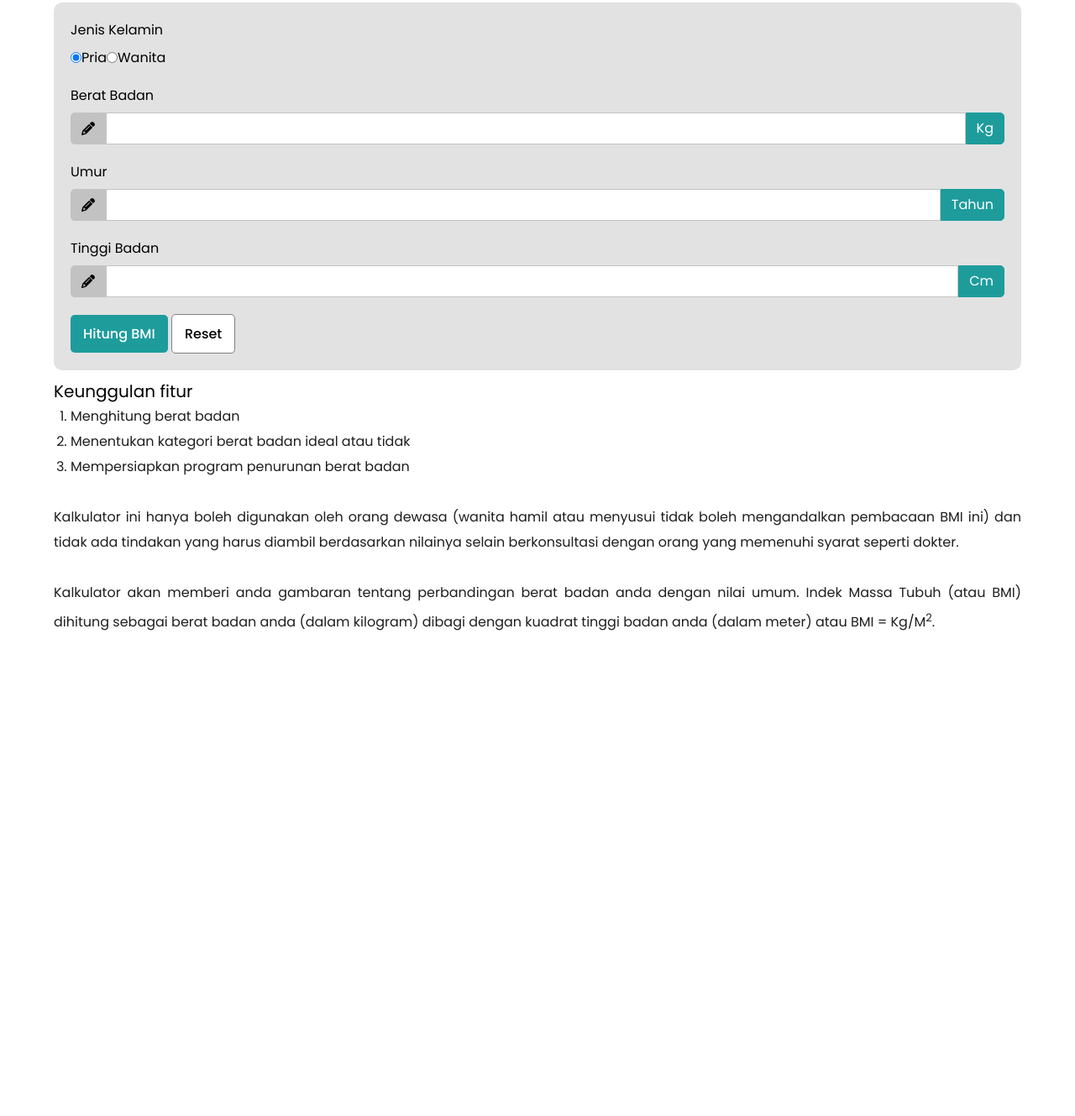
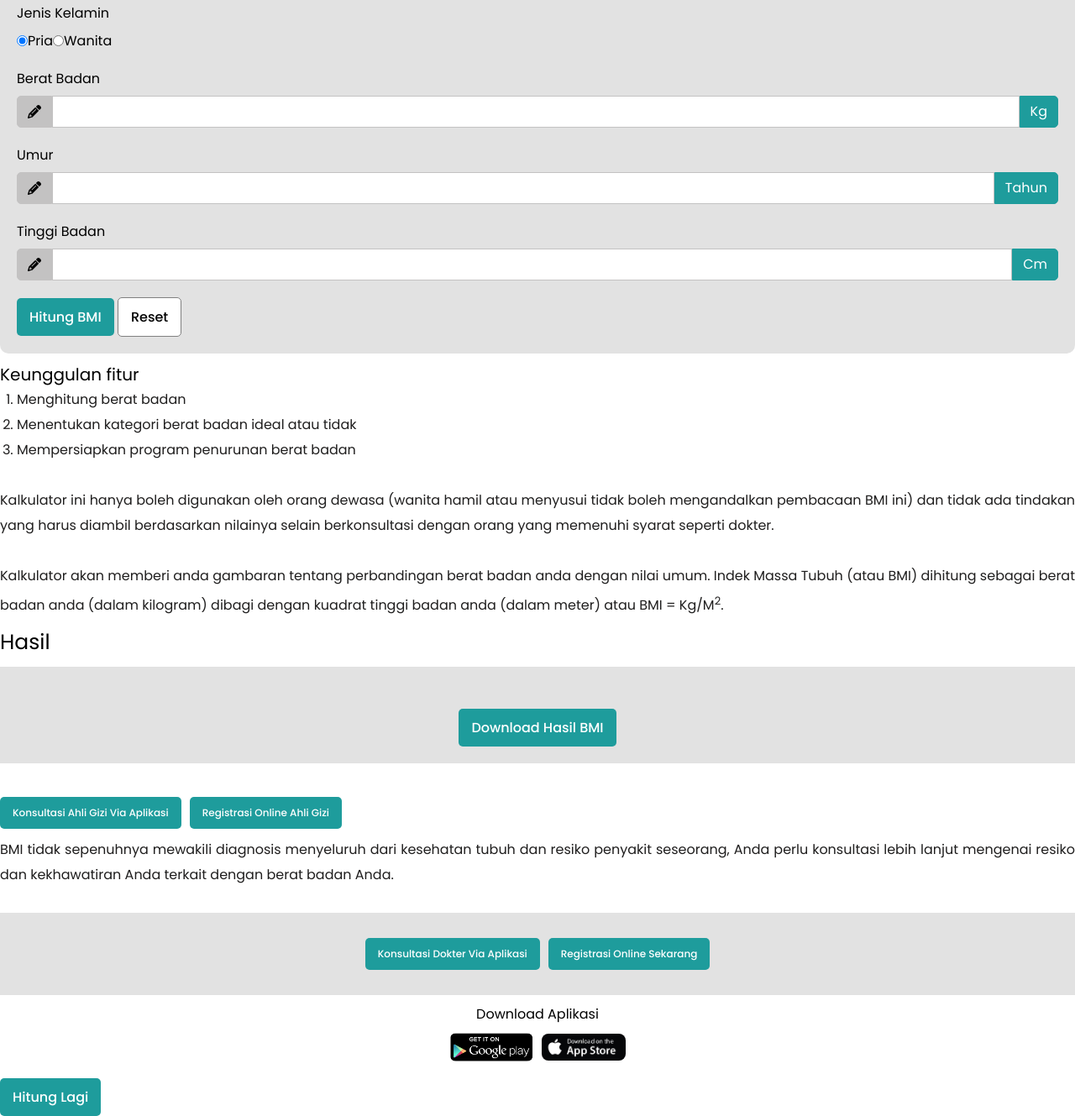
Before and after one commit to revou-fundamental-course/8-jul-24-TMFathan, a plain HTML site: page index.html in a window 1280 px wide. Shown: the part 225-1554 px from the top of the page at 84% size. Before the commit the page ends 1011 px from the top, so only its background shows below. Drawn offline with Linux system fonts and the light colour scheme.

Commit message:
new config

```diff
--- a/css/style.css
+++ b/css/style.css
@@ -210,3 +210,7 @@
   cursor: pointer;
   border-radius: 8px;
 }
+
+.grid-container {
+  display:grid;
+}
--- a/index.html
+++ b/index.html
@@ -13,7 +13,7 @@
 </head>
 <body>
   <main>
-    <section id="home" class="container">
+    <section id="home" class="grid-container">
       <header>
         <h1 class="title">Kalkulator BMI</h1>
         <p class="paragraph">
@@ -103,7 +103,7 @@
       </div>
     </section>
 
-    <section id="result" class="container d-hidden">
+    <section id="result" class="grid-container">
       <h2 class="title">Hasil</h2>
       <div class="sub-container mb-1">
         <h3 id="result-title" class="result-title"></h3>
@@ -134,8 +134,8 @@
       <div class="download-app">
         <h6>Download Aplikasi</h6>
         <div class="button-cta">
-          <img src="./img/google-play.png" alt="Google Play" class="img" aria-label="Download di Google Play">
-          <img src="./img/apple-store.jpg" alt="Apple Store" class="img" aria-label="Download di Apple Store">
+          <img src="asset/google-play.png" alt="Google Play" class="img" aria-label="Download di Google Play">
+          <img src="asset/apple-store.jpg" alt="Apple Store" class="img" aria-label="Download di Apple Store">
         </div>
       </div>
       <div>
```
